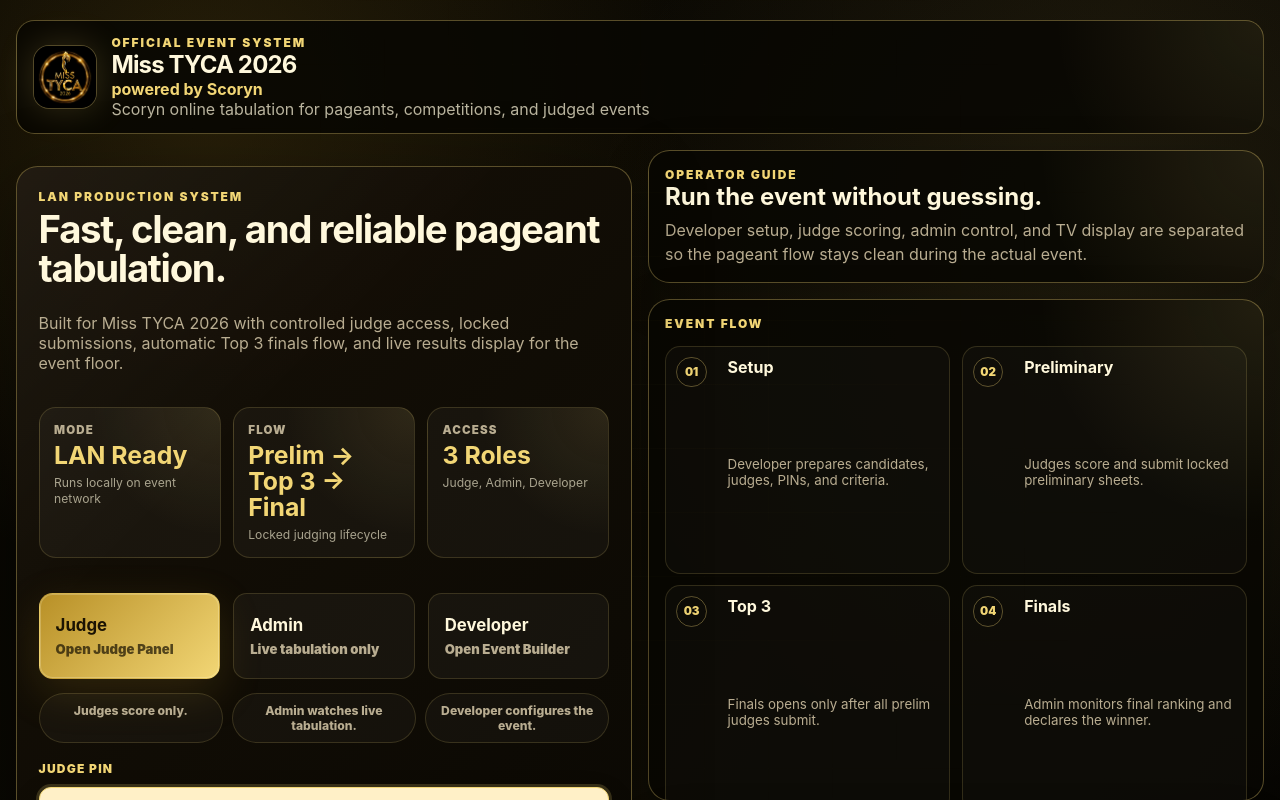
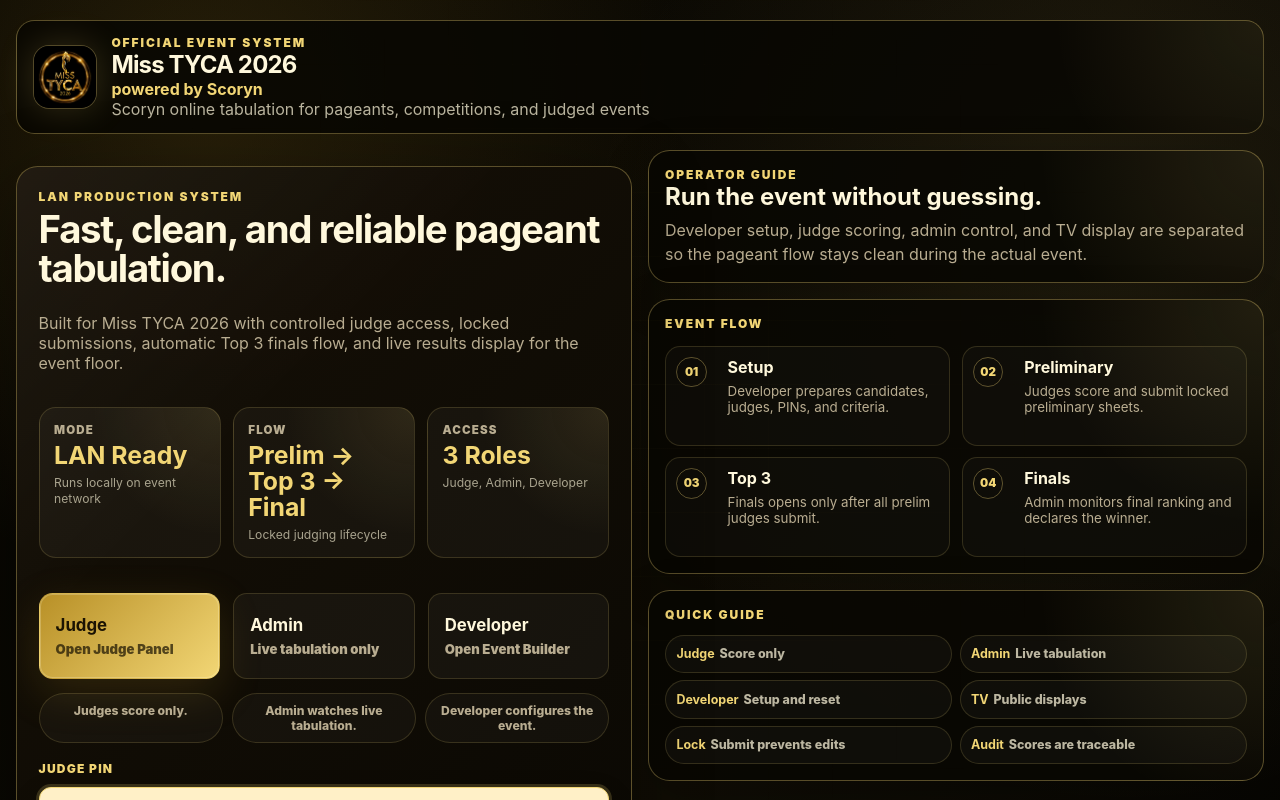
Before and after one commit to DevN4iru/scoryn-tyca-lan, a React (Vite) app: page / in a window 1280 px wide. Shown: the top 800 px of the page. Built offline with nearby package versions, Linux system fonts and the light colour scheme.

Commit message:
Fix landing guide card overlap

```diff
--- a/src/styles.css
+++ b/src/styles.css
@@ -1903,3 +1903,75 @@
     width: min(100vw - 0.75rem, 980px) !important;
   }
 }
+
+/* =========================================================
+   Landing Guide Overlap Fix
+   Removes forced vertical stretching from the Event Flow area.
+   Prevents Event Flow cards from colliding with Quick Guide.
+   ========================================================= */
+
+.system-guide-panel {
+  align-content: start !important;
+  align-items: stretch !important;
+  grid-template-rows: auto auto auto !important;
+}
+
+.guide-flow-card {
+  height: auto !important;
+  min-height: 0 !important;
+  overflow: visible !important;
+}
+
+.guide-flow-card .guide-steps {
+  height: auto !important;
+  min-height: 0 !important;
+  align-items: stretch !important;
+}
+
+.guide-flow-card .guide-steps div {
+  min-height: 6.25rem !important;
+  height: auto !important;
+  align-content: start !important;
+}
+
+.guide-card {
+  overflow: hidden !important;
+}
+
+.guide-compact-card {
+  margin-top: 0 !important;
+}
+
+.quick-guide-grid {
+  align-items: start !important;
+}
+
+.quick-guide-grid span {
+  height: auto !important;
+  min-height: 2.4rem !important;
+  line-height: 1.25 !important;
+}
+
+@media (min-width: 1181px) {
+  .landing-shell {
+    align-items: start !important;
+  }
+
+  .landing-login-card {
+    min-height: 100% !important;
+  }
+
+  .system-guide-panel {
+    min-height: 0 !important;
+  }
+}
+
+@media (max-width: 1180px) {
+  .guide-flow-card .guide-steps {
+    grid-template-columns: 1fr !important;
+  }
+
+  .guide-flow-card .guide-steps div {
+    min-height: auto !important;
+  }
+}
```
